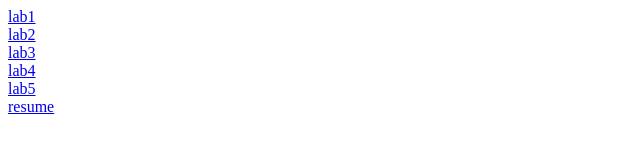
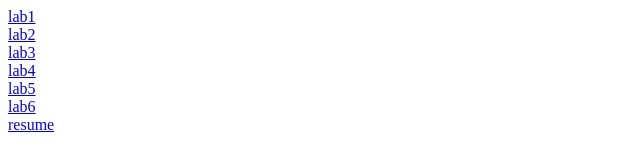
Before and after one commit to SathvikHegade/WEB_LAB, a plain HTML site: page index.html in a window 1280 px wide. Shown: the full height of the page, 0-640 px from the left. Drawn offline with Linux system fonts and the light colour scheme.

Commit message:
Add link to lab6.php in index.html

```diff
--- a/index.html
+++ b/index.html
@@ -9,6 +9,8 @@
   <a href="lab3.html">lab3</a><br>
    <a href="lab4.xml">lab4</a><br>
    <a href="lab5.php">lab5</a><br>
+    <a href="lab6.php">lab6</a><br>
+
   <a href="resume.html">resume</a>
 </body>
 </html>
```
